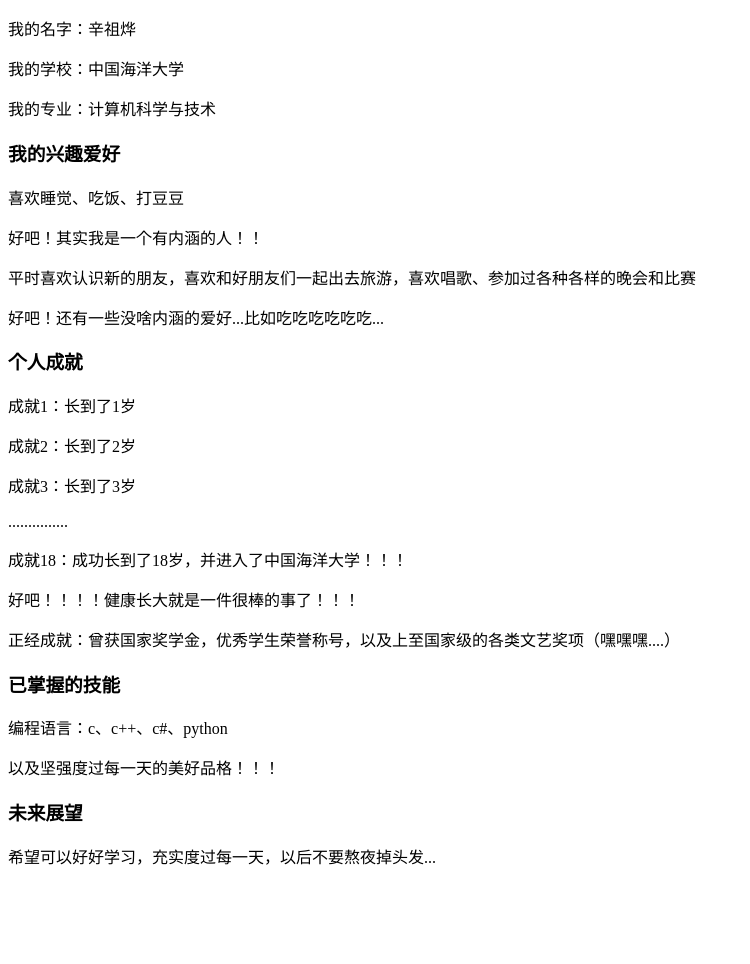
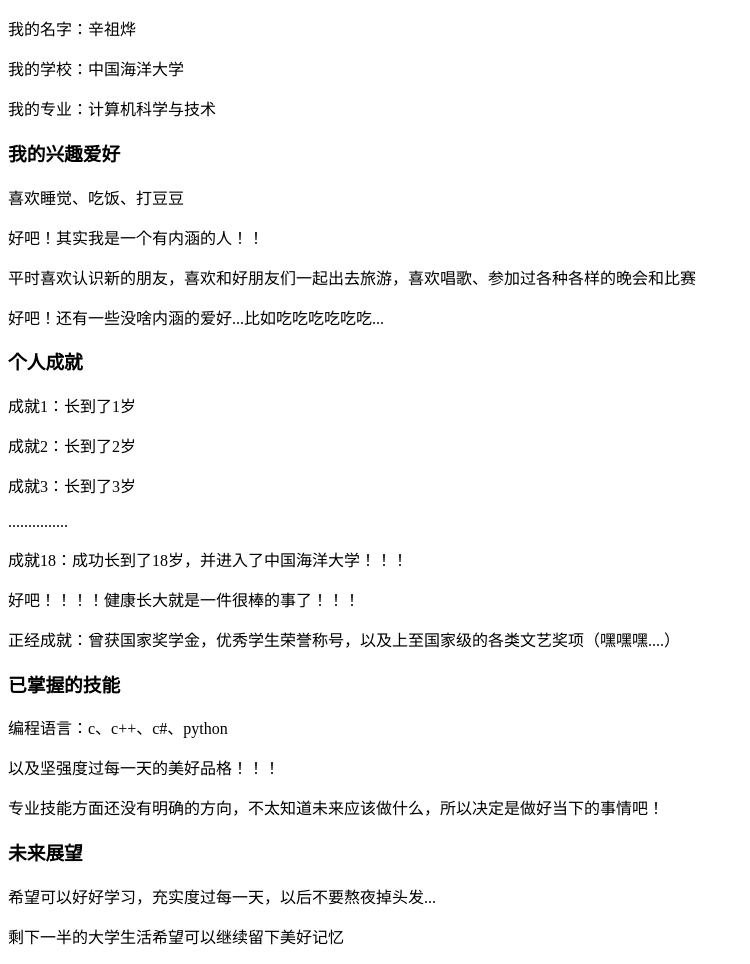
Before and after one commit to Kevin720140/Kevin720140.github.io, a plain HTML site: page index.html in a window 1280 px wide. Shown: the part 105-1069 px from the top of the page, without its empty margins (0-750 px from the left). Before the commit the page ends 989 px from the top, so only its background shows below. Drawn offline with Linux system fonts and the light colour scheme.

Commit message:
Update index.html

```diff
--- a/index.html
+++ b/index.html
@@ -19,5 +19,7 @@
 <h3 id="已掌握的技能">已掌握的技能</h3>
 <p>编程语言：c、c++、c#、python</p>
 <p>以及坚强度过每一天的美好品格！！！</p>
+<p>专业技能方面还没有明确的方向，不太知道未来应该做什么，所以决定是做好当下的事情吧！</p>
 <h3 id="未来展望">未来展望</h3>
 <p>希望可以好好学习，充实度过每一天，以后不要熬夜掉头发...</p>
+<p>剩下一半的大学生活希望可以继续留下美好记忆</p>
```
